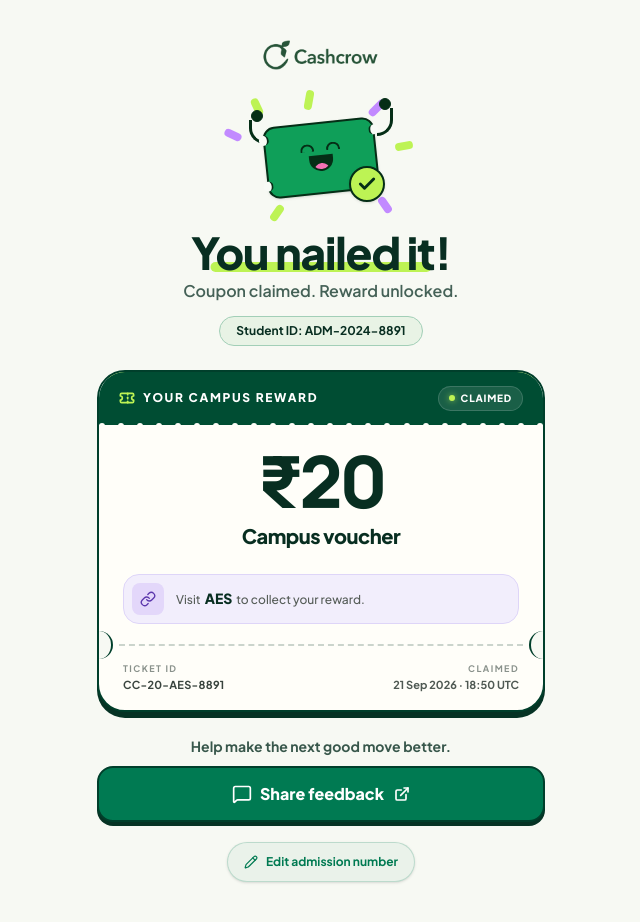
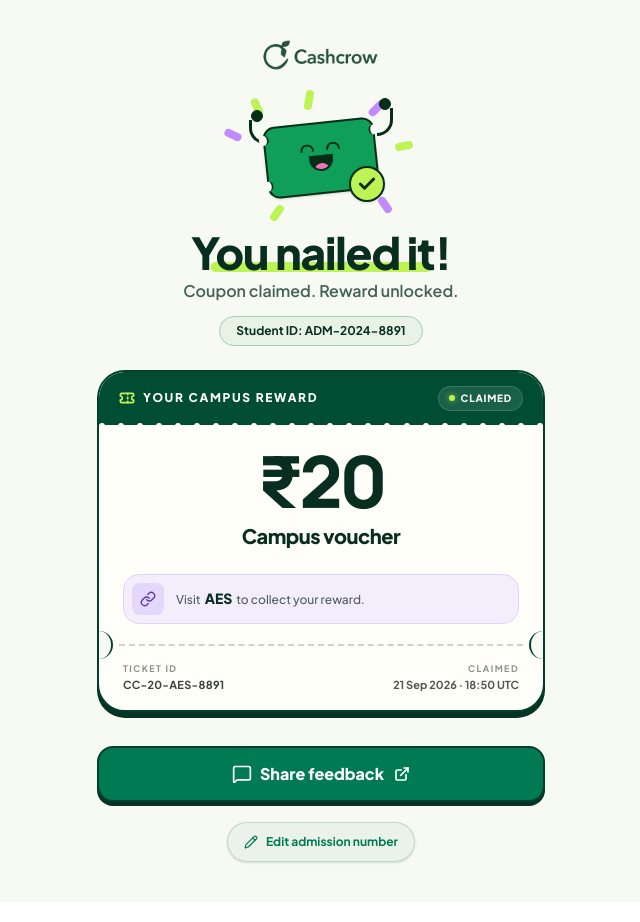
Before and after one commit to Protoform-Technologies/RVM-AJCE, a Next.js app in the folder rvm-app/: page /reward-success in a window 1280 px wide. Shown: the whole page, without its empty margins (319-959 px from the left). Built offline with nearby package versions, Linux system fonts and the light colour scheme.

Commit message:
Update page.tsx

```diff
--- a/rvm-app/app/reward-success/page.tsx
+++ b/rvm-app/app/reward-success/page.tsx
@@ -242,13 +242,6 @@
                     aria-labelledby="feedback-heading"
                     className="mt-6 w-full text-center"
                 >
-                    <h2
-                        id="feedback-heading"
-                        className="text-xs font-bold text-[#082e21]/80 sm:text-sm"
-                    >
-                        Help make the next good move better.
-                    </h2>
-
                     <a
                         href="https://forms.google.com"
                         target="_blank"
```
